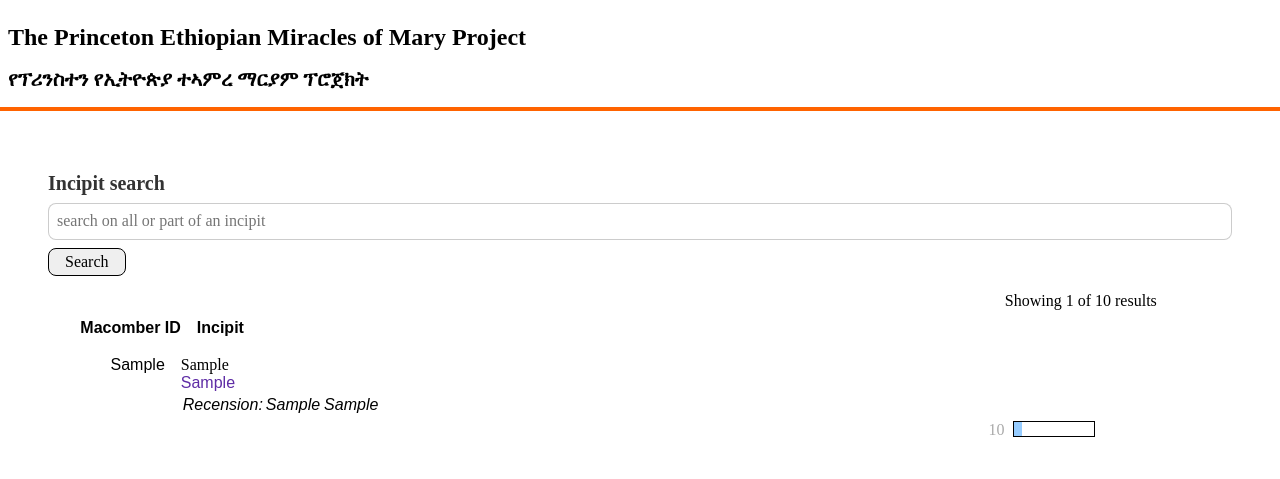
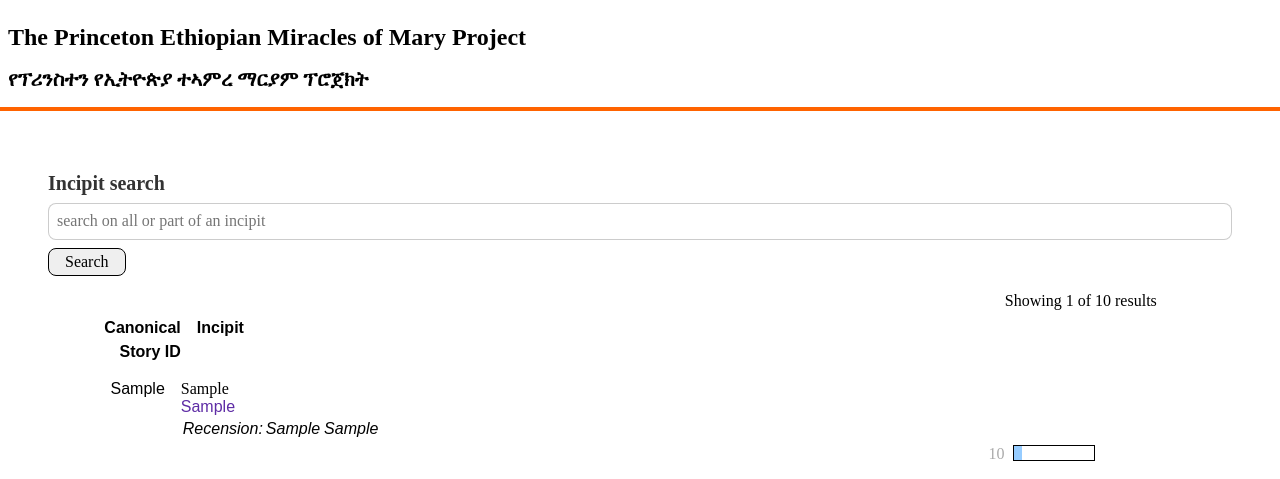
Before and after one commit to Princeton-CDH/pemm-scripts, a Flask app: template scripts/templates/results.html in a window 1280 px wide. Shown: the top 479 px of the page. Run offline with Flask 2, Linux system fonts and the light colour scheme; the template is opened without the code that fills it: most values are stand-ins (such as "Sample title", 1, 10 or a date in 2020).

Commit message:
Update from Macomber ID to Canonical Story ID

```diff
--- a/scripts/templates/results.html
+++ b/scripts/templates/results.html
@@ -18,7 +18,7 @@
     {% if results|length > 0 %}
     <ul class="mw9 ml0 pl0 center ph3-ns list">
         <li class="f5 lh-copy cf ph2-ns serif fw6 pl0 avenir">
-            <span class="fl w-20 w-10-ns pa2 tr">Macomber ID</span>
+            <span class="fl w-20 w-10-ns pa2 tr">Canonical Story ID</span>
             <span class="fl w-30 w-30-ns pa2">Incipit</span>
         </li>
         {% for result in results %}
```
